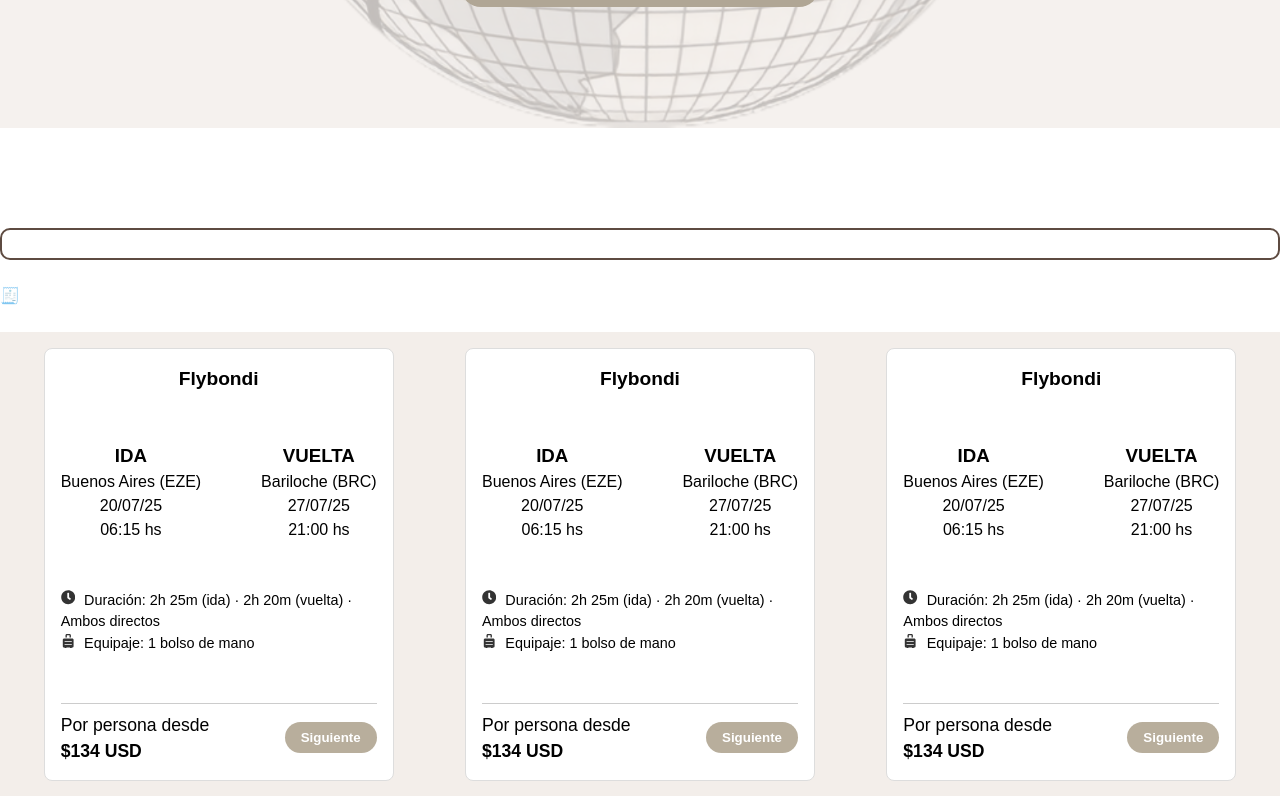
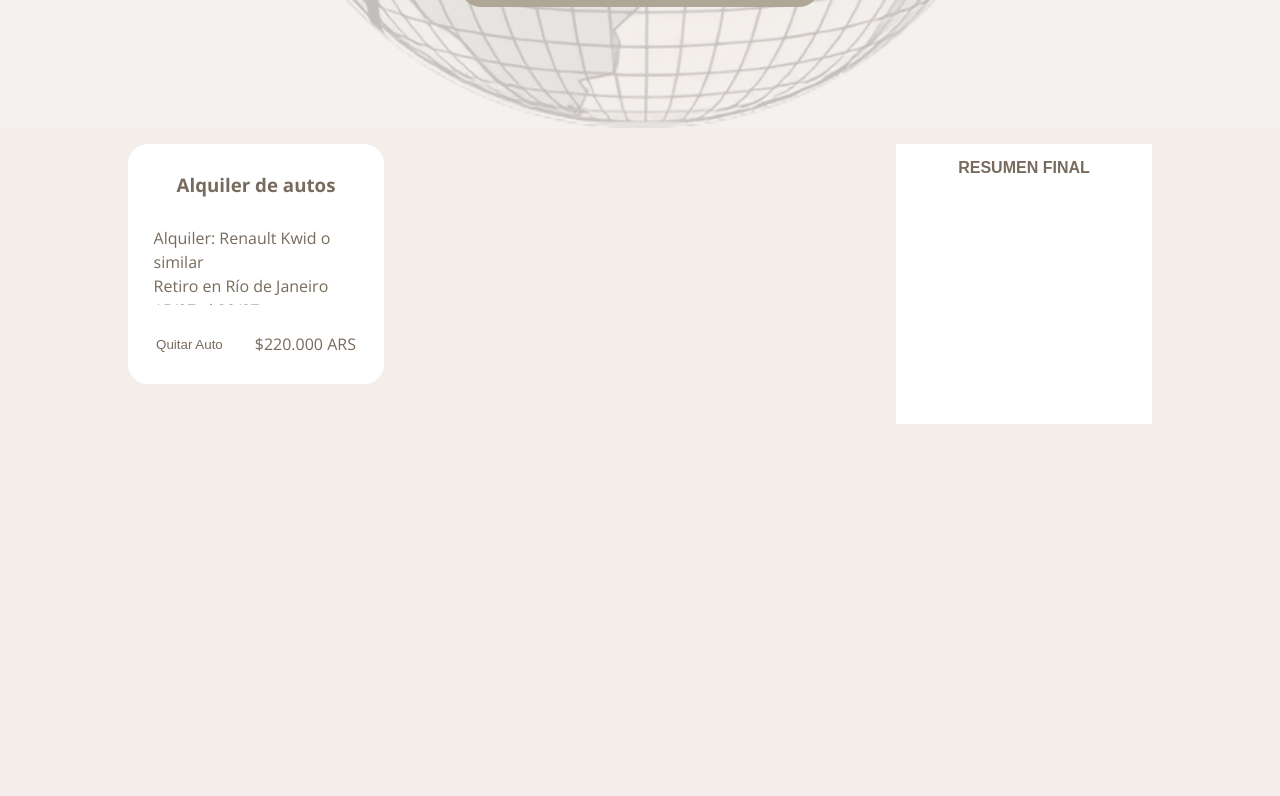
Before and after one commit to juanMarcosChalu/olimpiada-grupo-A, a React (Vite) app in the folder olim/: page / in a window 1280 px wide. Shown: the part 3880-4676 px from the top of the page. Built offline with nearby package versions, Linux system fonts and the light colour scheme.

Commit message:
1.1.24
-seccion carrito

```diff
--- a/olim/src/components/sections/carrito/SectionsCarrito.jsx
+++ b/olim/src/components/sections/carrito/SectionsCarrito.jsx
@@ -9,7 +9,7 @@ function SectionsCarrito() {
 
             <aside className={styles.asideProductos}>
 
-                <h1 className={styles.titulosCarritoCards}>Alquiler de autos</h1>
+                <h1>Alquiler de autos</h1>
                 <ol>
                     <li>Alquiler: Renault Kwid o similar
                     </li>
@@ -18,22 +18,21 @@ function SectionsCarrito() {
                     <li>15/07 al 20/07</li>
                 </ol>
 
-                <div className={styles.divComtainer
-                }>
-                    <input type="text" className="quitar" />
-                    <span className={styles.spanPrecio}>
+
+                <section className={styles.divContainer}>
+                    <button>Quitar Auto</button>
+                    <span>
                         $220.000  ARS
                     </span>
-                </div>
+                </section>
+
             </aside>
 
-            <aside className={styles.asidePrecio}>
+            <aside className={styles.asidePrevista}>
                 <article className={styles.articleResumen}>
-                    <h1>🧾 RESUMEN FINAL
-                    </h1>
+                    <h1>RESUMEN FINAL</h1>
                     <section className={styles.sectionTexto}>
                         <p>subtotal</p>
-
                     </section>
                 </article>
                 {/* <article className={styles.formaDePagoAcordateJuan}></article> */}
--- a/olim/src/styles/SectionCarrito.module.css
+++ b/olim/src/styles/SectionCarrito.module.css
@@ -1,3 +1,84 @@
-.carritoSection{}
+.carritoSection {
+    width: 100%;
+    min-height: 100vh;
+    padding-top: 1rem;
+    padding-bottom: 1rem;
+    background-color: #f3eeea;
+    position: relative;
+    display: flex;
+    justify-content: start;
+}
 
-.asideProductos{}
+.asideProductos {
+    position: absolute;
+    background-color: white;
+    border-radius: 20px;
+    height: 30%;
+    width: 20%;
+    left: 10%;
+    font-family: "Open Sans";
+}
+
+.asideProductos h1 {
+    display: flex;
+    justify-content: center;
+    align-items: center;
+    color: #776b5d;
+    height: 34%;
+}
+
+.asideProductos ol {
+    position: relative;
+    list-style-type: none;
+    padding-left: 10%;
+    color: #776b5d;
+    height: 33%;
+}
+
+.divContainer {
+    display: flex;
+    justify-content: center;
+    align-items: center;
+    gap: 2rem;
+    background-color: #fff;
+    position: relative;
+    height: 33%;
+    color: #776b5d;
+    display: flex;
+    border-radius: 20px;
+}
+
+.divContainer button {
+    background-color: white;
+    color: #776b5d;
+    position: relative;
+    border: none;
+}
+
+.divContainer button:hover{
+    cursor: pointer;
+    color: #000000;
+}
+
+.asidePrevista {
+    background-color: white;
+    position: absolute;
+    left: 70%;
+    width: 20%;
+    height: 35%;
+}
+
+.articleResumen {
+    position: relative;
+}
+
+.articleResumen h1{
+    position: relative;
+    display: flex;
+    justify-content: center;
+    top: 50%;
+    transform: translateY(50%);
+    color: #776b5d;
+}
+
+.sectionTexto {}
```
